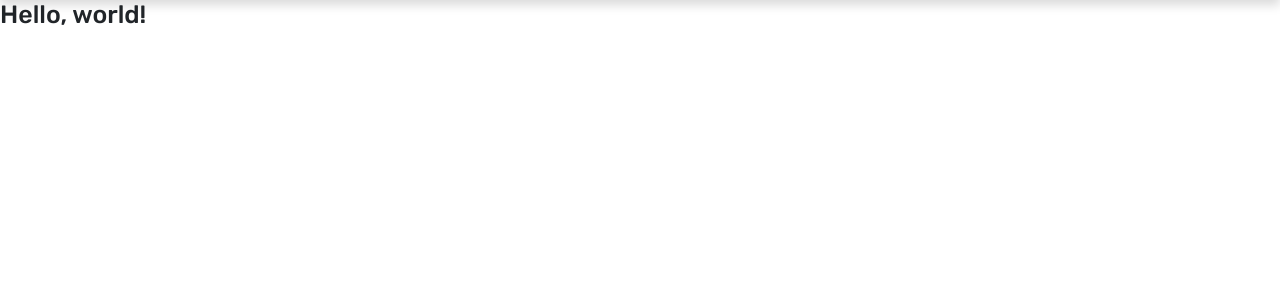
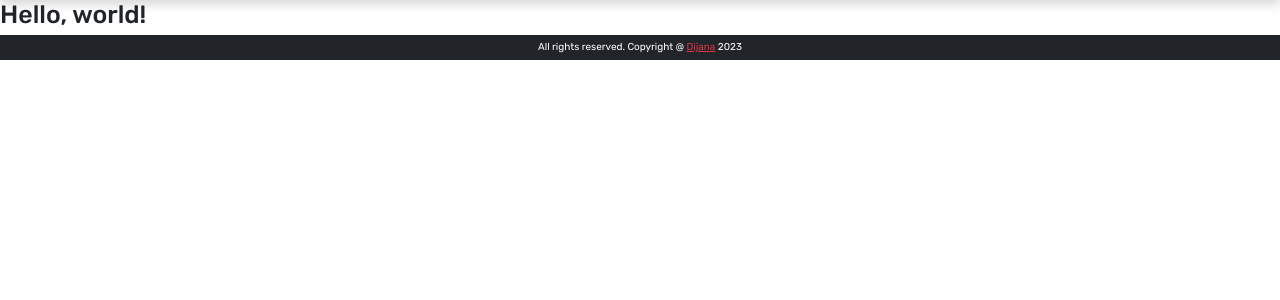
Before and after one commit to Dijanabg/UNDP-zadatak3, a PHP site: page / in a window 1280 px wide. Shown: the part 35-335 px from the top of the page. Run offline with PHP 8.4, Linux system fonts and the light colour scheme.

Commit message:
dodat copyright

```diff
--- a/inc/footer.php
+++ b/inc/footer.php
@@ -1,3 +1,9 @@
+
+<div class="py-2 bg-dark">
+    <div class="text-center">
+        <p class="mb-0 text-white">All rights reserved. Copyright @ <a href="#" target="_blank" class="text-danger">Dijana</a> <?= date('Y') ?></p>
+    </div>
+</div>
 <script src="https://cdn.jsdelivr.net/npm/bootstrap@5.3.0-alpha1/dist/js/bootstrap.bundle.min.js" integrity="sha384-w76AqPfDkMBDXo30jS1Sgez6pr3x5MlQ1ZAGC+nuZB+EYdgRZgiwxhTBTkF7CXvN" crossorigin="anonymous"></script>
     <script src="https://code.jquery.com/jquery-3.6.3.min.js" integrity="sha256-pvPw+upLPUjgMXY0G+8O0xUf+/Im1MZjXxxgOcBQBXU=" crossorigin="anonymous"></script>
     </body>
```
